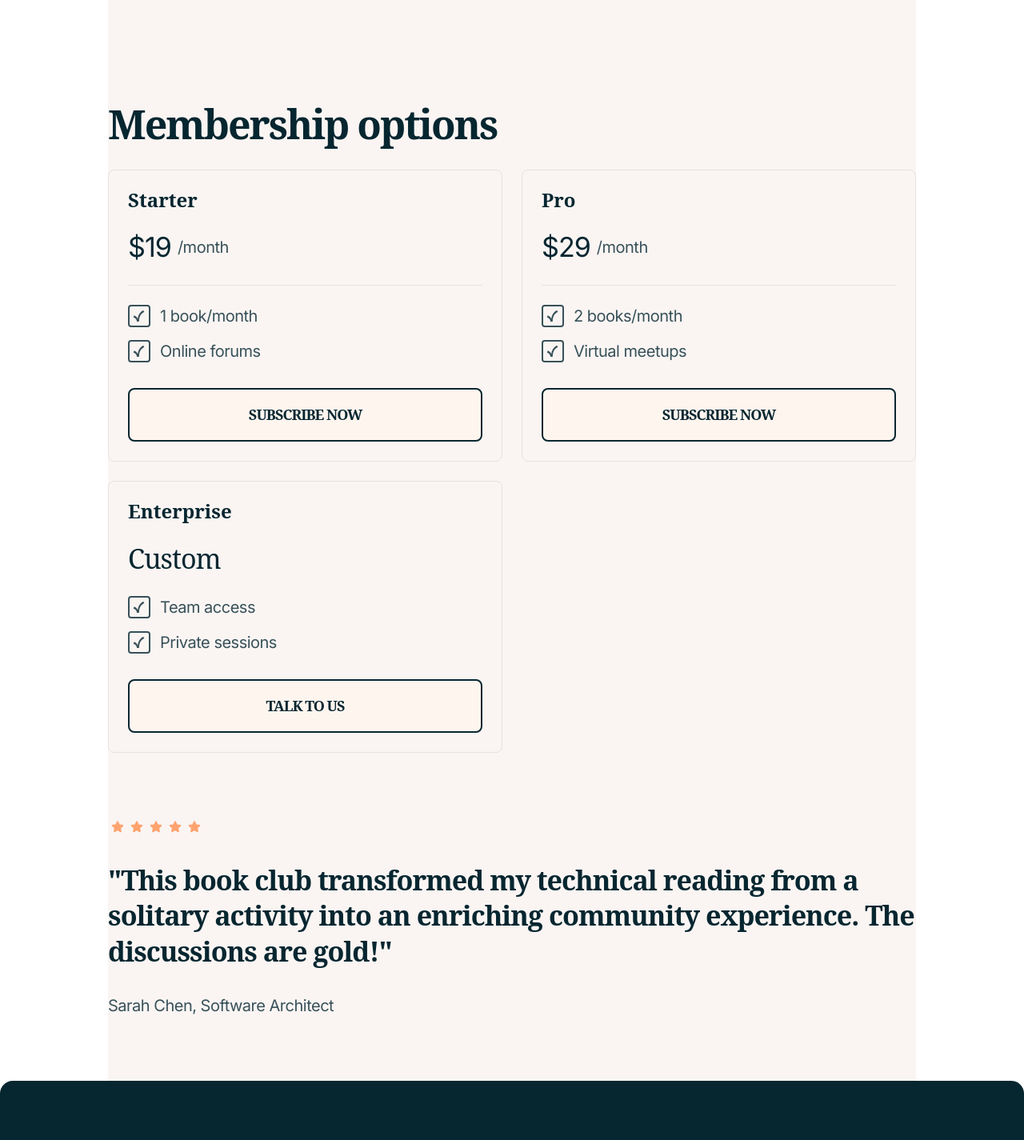
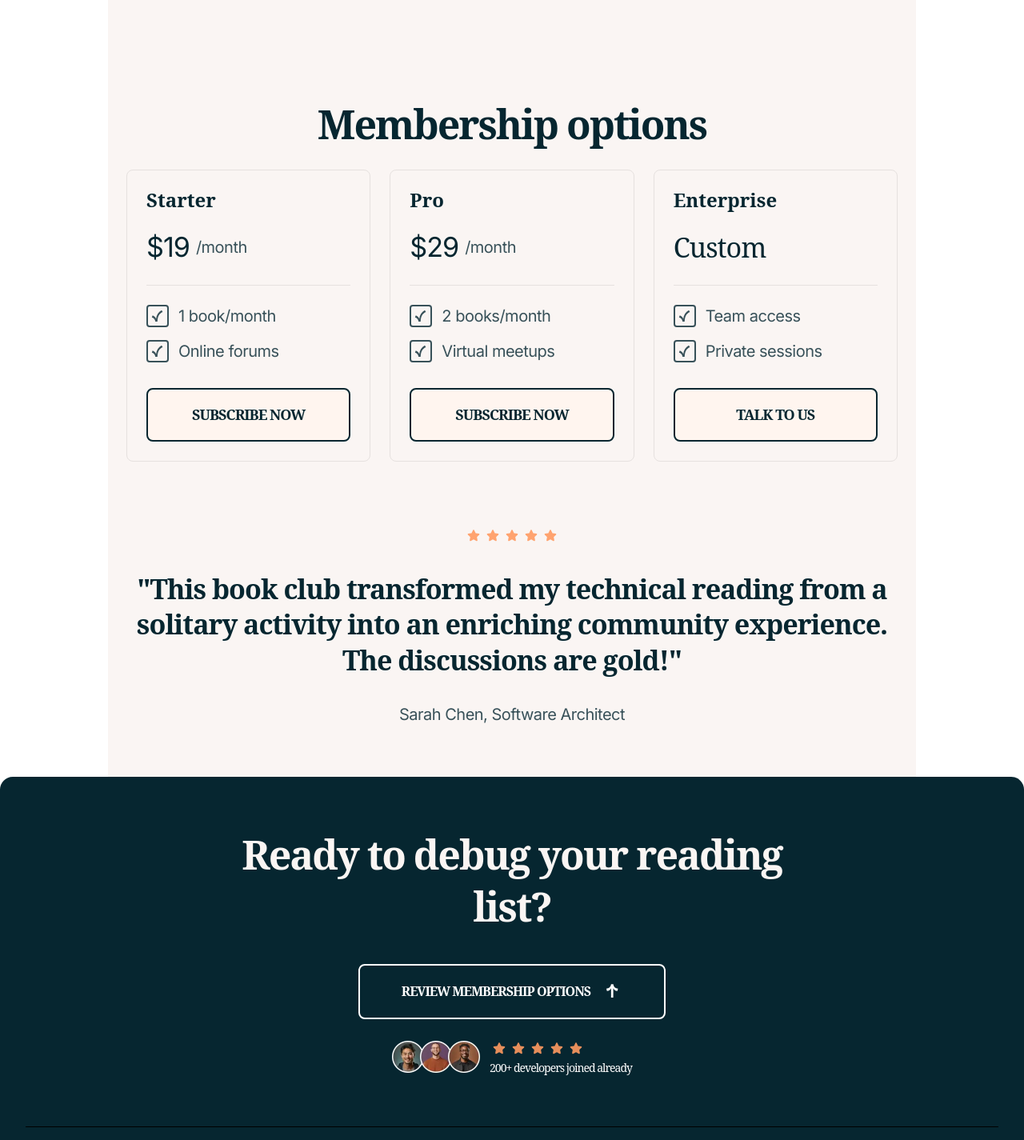
Before and after one commit to nishanth1596/tech-book-club-landing-page, a React (Vite) app: page / in a window 1280 px wide. Shown: the part 2600-4025 px from the top of the page at 80% size. Built offline with nearby package versions, Linux system fonts and the light colour scheme; a web font is replaced by a local one.

Commit message:
css done fully

```diff
--- a/src/Components/Footer.tsx
+++ b/src/Components/Footer.tsx
@@ -6,7 +6,7 @@ import linkedinIcon from "../assets/images/logo-linkedin.svg";
 function Footer() {
   return (
     <footer className="bg-Neutral900-062630 w-full rounded-t-2xl px-4 pt-12 md:px-8 md:pt-16">
-      <h3 className="text-Neutral100-FAF5F3 text-center text-[2.13rem] leading-[1.3] font-semibold tracking-[-2px] md:text-[3.13rem]">
+      <h3 className="text-Neutral100-FAF5F3 text-center text-[2.13rem] leading-[1.3] font-semibold tracking-[-2px] md:text-[3.13rem] xl:mx-auto xl:max-w-[42.81rem]">
         Ready to debug your reading list?
       </h3>
       <button className="text-Neutral0-FFF linearGradientBlack bg-Neutral900-062630 border-Neutral0-FFF inset-0.5 mx-auto mt-8 flex w-full items-center justify-center gap-4 rounded-lg border-2 py-5 text-base leading-[1.3] font-semibold tracking-[-1px] uppercase active:ring-2 active:ring-offset-2 md:mt-10 md:max-w-96">
--- a/src/Components/Membership.tsx
+++ b/src/Components/Membership.tsx
@@ -28,11 +28,11 @@ const membershipData = [
 function Membership() {
   return (
     <section className="mt-16">
-      <h2 className="text-Neutral900-062630 text-[2.13rem] leading-[1.3] font-semibold tracking-[-2px] md:text-[3.125rem]">
+      <h2 className="text-Neutral900-062630 text-[2.13rem] leading-[1.3] font-semibold tracking-[-2px] md:text-[3.125rem] xl:text-center">
         Membership options
       </h2>
 
-      <div className="mt-6 flex flex-col gap-6 md:grid md:grid-cols-2 md:gap-x-6">
+      <div className="mt-6 flex flex-col gap-6 md:grid md:grid-cols-2 md:gap-x-6 xl:mx-auto xl:max-w-[60.25rem] xl:grid-cols-3">
         {membershipData.map((item) => (
           <MembershipCard key={item.title} item={item} />
         ))}
--- a/src/Components/MembershipCard.tsx
+++ b/src/Components/MembershipCard.tsx
@@ -19,7 +19,7 @@ function MembershipCard({ item }: MembershipCardProps) {
       </h3>
 
       {item.custom ? (
-        <p className="text-Neutral900-062630 mt-6 text-[2.13rem] leading-[1.3] tracking-[-1px]">
+        <p className="text-Neutral900-062630 border-Neutral200-E6E1DF mt-6 border-b-[1px] pb-6 text-[2.13rem] leading-[1.3] tracking-[-1px]">
           Custom
         </p>
       ) : (
--- a/src/Components/Testimonials.tsx
+++ b/src/Components/Testimonials.tsx
@@ -2,10 +2,10 @@ import FiveStarsIcon from "./fiveStarsIcon";
 
 function Testimonials() {
   return (
-    <section className="mt-16 mb-16 md:mt-20 md:mb-20">
+    <section className="mt-16 mb-16 md:mt-20 xl:flex xl:flex-col xl:items-center">
       <FiveStarsIcon />
 
-      <h4 className="text-Neutral900-062630 mt-8 text-2xl leading-[1.1] font-semibold tracking-[-1px] md:text-[2.13rem] md:leading-[1.3]">
+      <h4 className="text-Neutral900-062630 mt-8 text-2xl leading-[1.1] font-semibold tracking-[-1px] md:text-[2.13rem] md:leading-[1.3] xl:max-w-[60.63rem] xl:text-center">
         "This book club transformed my technical reading from a solitary
         activity into an enriching community experience. The discussions are
         gold!"
```
